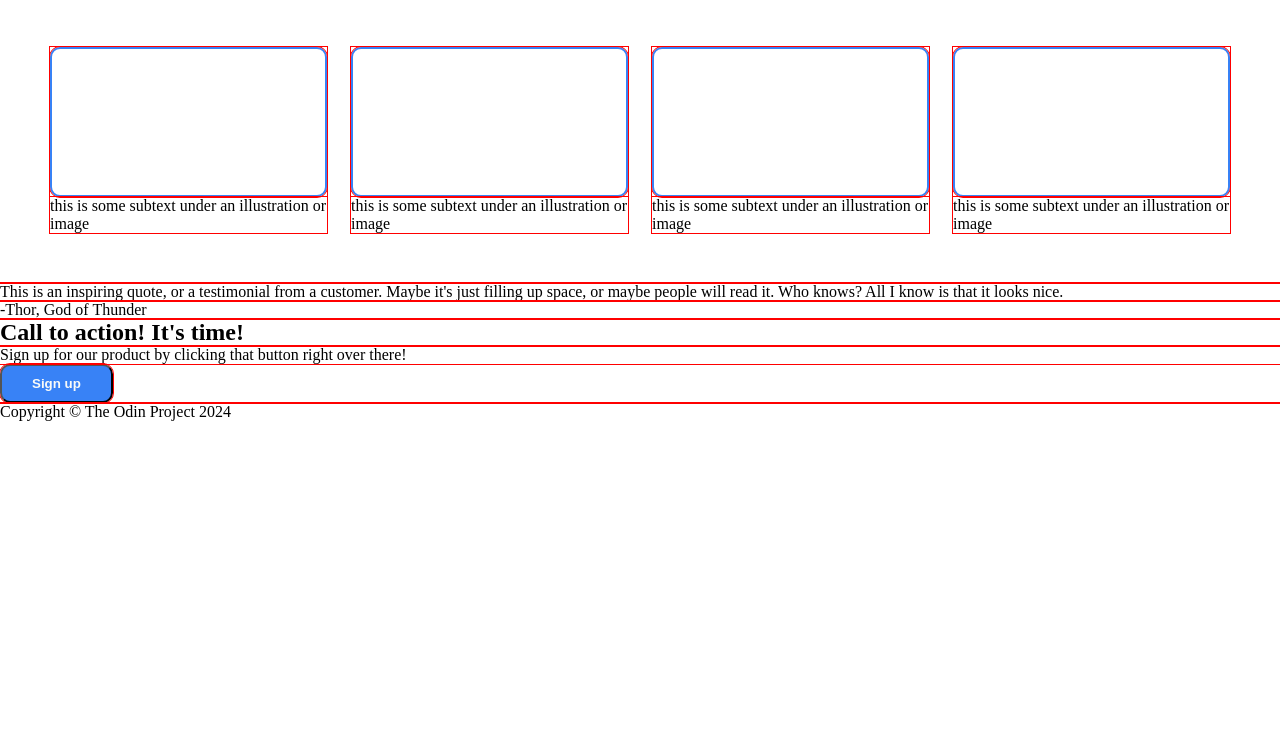
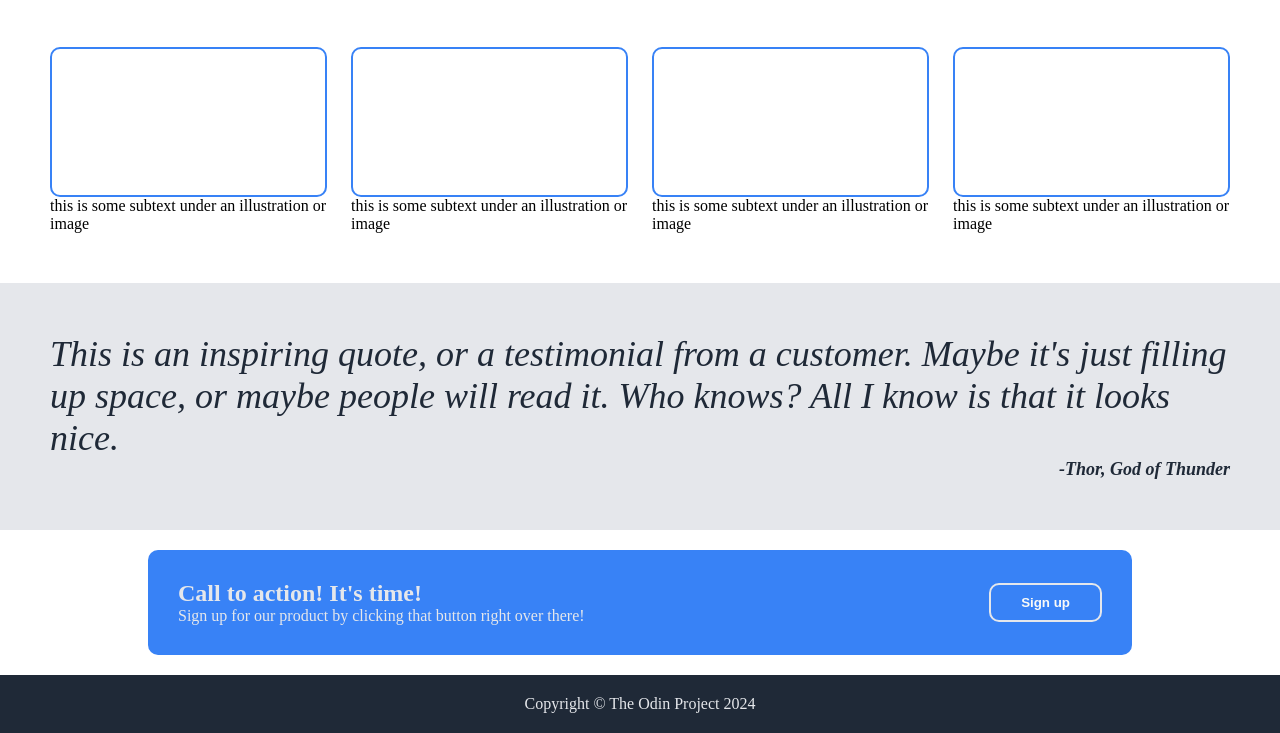
Before and after one commit to reikasar/odin-landingpage, a plain HTML site: page index.html in a window 1280 px wide. Shown: the part 523-1256 px from the top of the page. Before the commit the page ends 944 px from the top, so only its background shows below. Drawn offline with Linux system fonts and the light colour scheme.

Commit message:
add testimonial, cto and footer section styling

```diff
--- a/css/style.css
+++ b/css/style.css
@@ -3,7 +3,6 @@
   margin: 0;
   padding: 0;
 
-  outline: 1px solid red;
 }
 
 body {
@@ -15,7 +14,7 @@ body {
   flex-flow: column;
 }
 
-/* Header section start */
+/* header section start */
 
 .header {
   background-color: #1f2937;
@@ -52,9 +51,9 @@ body {
   color: #e5e7eb
 }
 
-/* Header section end */
+/* header section end */
 
-/* Hero section start */
+/* hero section start */
 
 .hero {
   background-color: #1f2937;
@@ -98,9 +97,9 @@ body {
   padding: 50px;a
 }
 
-/* Hero section end */
+/* hero section end */
 
-/* Info section start */
+/* info section start */
 
 .info {
   display: flex;
@@ -133,6 +132,65 @@ body {
   flex: 1 1 200px;
 }
 
-/* Info section end */
+/* info section end */
 
-/* Info section end */
+/* testimonial section start */
+
+.testimonial {
+  background-color: #e5e7eb;
+  padding: 50px;
+  display: flex;
+  flex-flow: column;
+  justify-content: center;
+}
+
+.testimonial p {
+  font-style: italic;
+  font-weight: lighter;
+  font-size: 36px;
+  color: #1f2937
+}
+
+.testimonial .author {
+  margin-left: auto;
+  font-weight: bold;
+  font-size: 18px;
+}
+
+/* testimonial section end */
+
+/* cto section start */
+
+.cto {
+  width: 80%;
+  margin: auto;
+  padding: 20px;
+}
+
+.cto-box {
+  background-color: #3882f6;
+  color: #e5e7eb;
+  display: flex;
+  justify-content: space-between;
+  align-items: center;
+  padding: 30px;
+  gap: 1em;
+  border-radius: 10px;
+}
+
+.cto-box .signup {
+  border: 2px solid #e5e7eb;
+}
+
+/* cto section end */
+
+/* footer section start */
+
+.footer {
+  background-color: #1f2937;
+  color: #e5e7eb;
+  padding: 20px;
+  text-align: center;
+}
+
+/* footer section end */
--- a/index.html
+++ b/index.html
@@ -78,7 +78,7 @@
 
   <section class="testimonial">
     <p>This is an inspiring quote, or a testimonial from a customer. Maybe it's just filling up space, or maybe people will read it. Who knows? All I know is that it looks nice.</p>
-    <p>-Thor, God of Thunder</p>
+    <p class="author">-Thor, God of Thunder</p>
   </section>
 
   <section class="cto">
```
